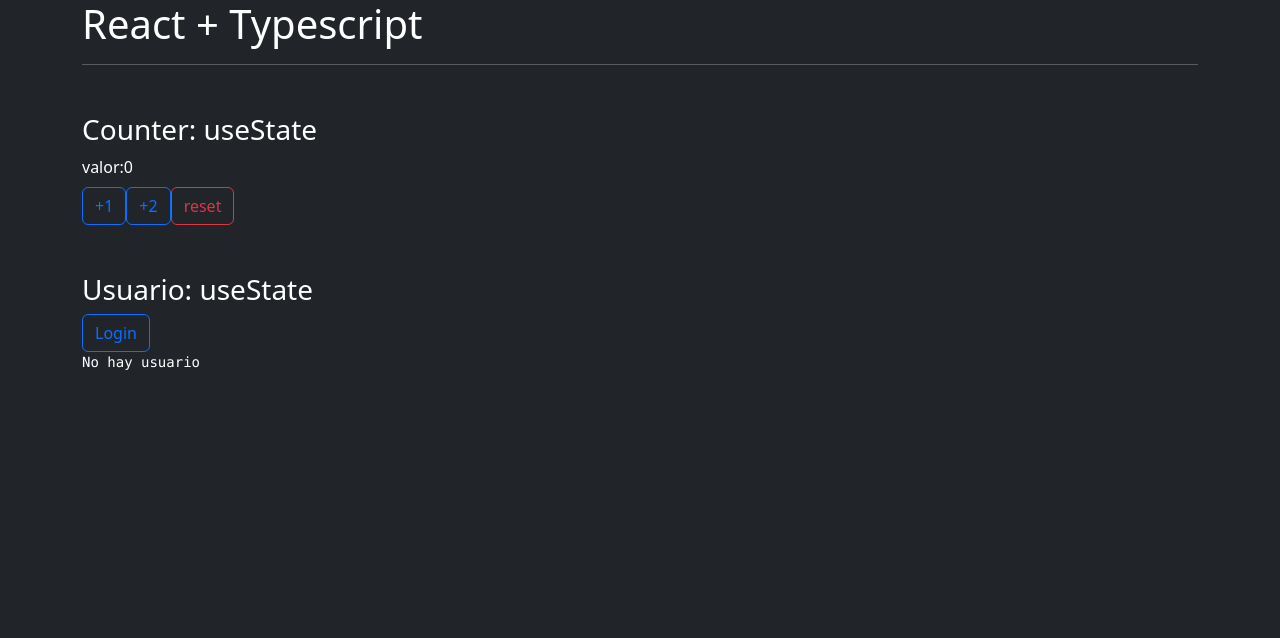
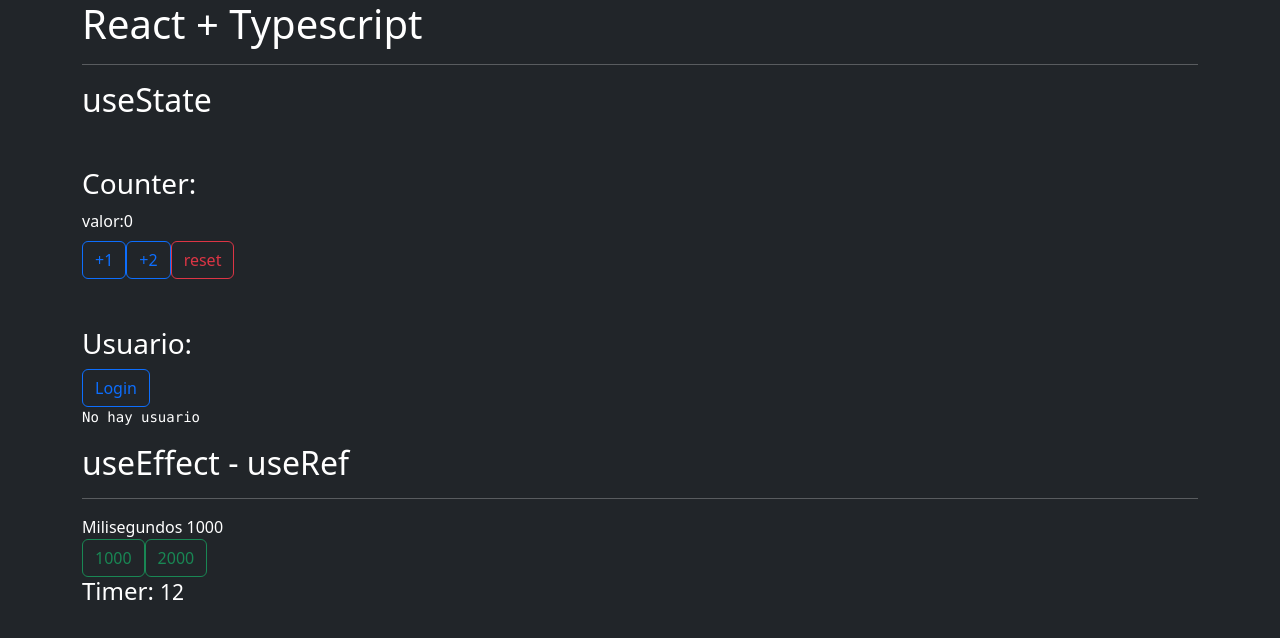
Before and after one commit to manzoDev/react-use-ts, a React (Create React App) app: page / in a window 1280 px wide. Shown: the top 638 px of the page. Built offline with nearby package versions, Linux system fonts and the light colour scheme.

Commit message:
create with types for Timer and proveer TimerFather

```diff
--- a/src/App.tsx
+++ b/src/App.tsx
@@ -1,6 +1,7 @@
 import React from 'react';
 import Counter from './components/Counter';
 import Usuario from './components/Usuario';
+import TimerFather from './components/TimerFather';
 
 function App() {
   return (
@@ -8,9 +9,14 @@
     <h1>React + Typescript</h1>
     <hr/>
 
+    <h2>useState</h2>
     <Counter />
 
     <Usuario />
+
+    <h2>useEffect - useRef</h2>
+    <hr/>
+    <TimerFather />
     </>
   );
 }
--- a/src/components/Counter.tsx
+++ b/src/components/Counter.tsx
@@ -14,7 +14,7 @@
 
     return (
         <div className="mt-5">
-            <h3>Counter: useState</h3>
+            <h3>Counter:</h3>
             <span>valor:{counter}</span>
             <br/>
 
--- /dev/null
+++ b/src/components/Timer.tsx
@@ -0,0 +1,23 @@
+import { useEffect, useState } from "react"
+import { TimerArgs } from "../types/TimerArgs";
+
+
+
+export default function Timer({milisegundos}: TimerArgs) {
+
+    const [segundos, setSegundos] = useState(0);
+
+    console.log(milisegundos);
+
+    useEffect(() => {
+        setInterval(() => setSegundos(s => s + 1), 789)
+    }, [])
+
+    return (
+        <>
+            <h4>
+                Timer: <small>{segundos}</small>
+            </h4>
+        </>
+    )
+}
--- /dev/null
+++ b/src/components/TimerFather.tsx
@@ -0,0 +1,28 @@
+import { useState } from 'react'
+import Timer from './Timer'
+
+export default function TimerFather() {
+
+    const [milisegundos, setMilisegundos] = useState(1000);
+
+    return (
+        <>
+            <span>Milisegundos {milisegundos}</span>
+
+            <br />
+
+            <button
+                onClick={() => setMilisegundos(1000)}
+                className='btn btn-outline-success'>
+                1000
+            </button>
+            <button
+                onClick={ () => setMilisegundos(2000) }
+                className='btn btn-outline-success'>
+                2000
+            </button>
+
+            <Timer milisegundos={milisegundos}/>
+        </>
+    )
+}
--- a/src/components/Usuario.tsx
+++ b/src/components/Usuario.tsx
@@ -16,7 +16,7 @@
     return (
         <div className="mt-5">
 
-            <h3>Usuario: useState</h3>
+            <h3>Usuario:</h3>
 
 
             <button
--- /dev/null
+++ b/src/types/TimerArgs.ts
@@ -0,0 +1,4 @@
+export type TimerArgs = {
+    milisegundos: number;
+    segundos?: number;
+}
```
Also changed, not shown: 1 other file (tests, documents, lock files or other folders).
